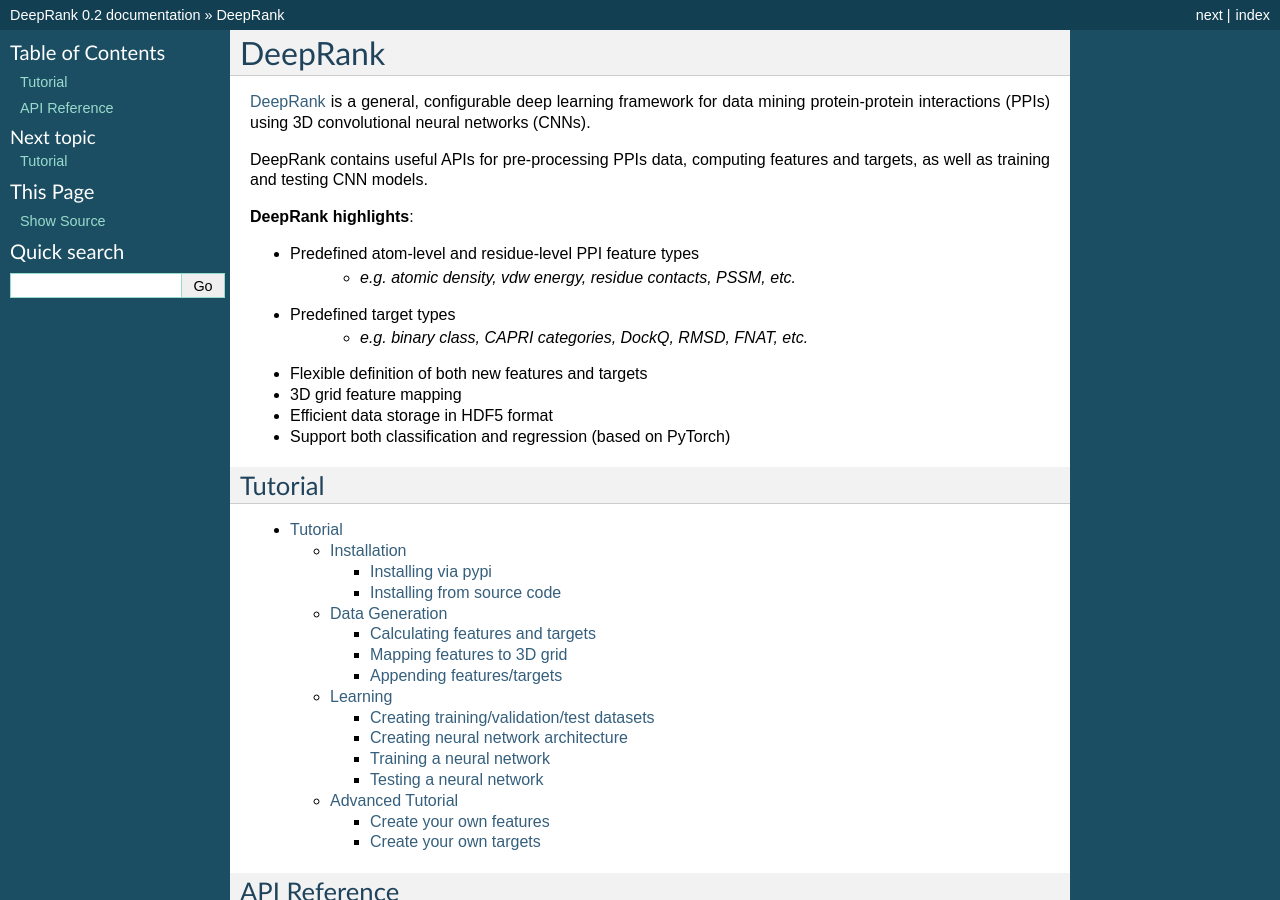
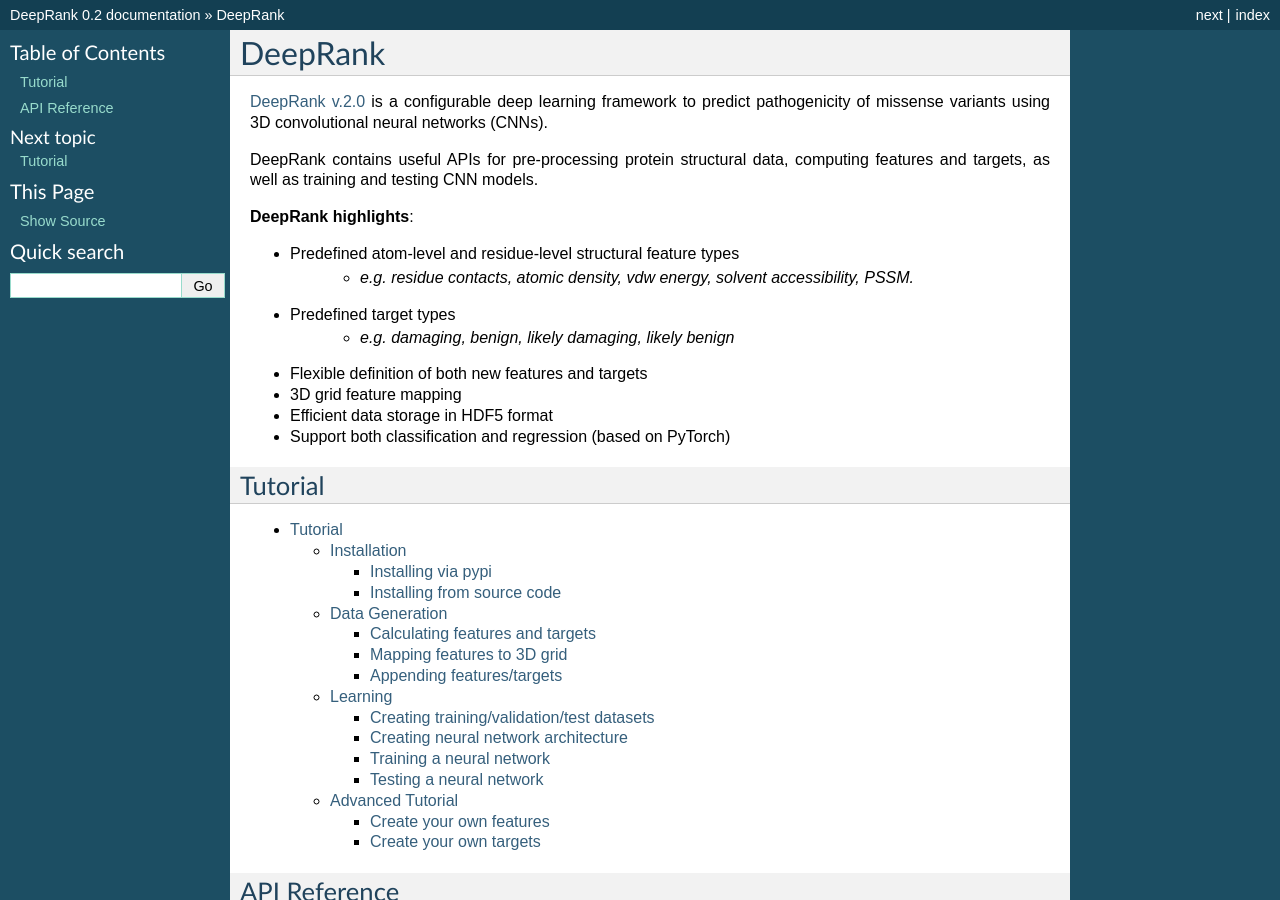
Before and after one commit to DeepRank/deeprank, a Sphinx documentation site: the page built from docs/index.rst, in a window 1280 px wide and 900 px high. Built offline with Sphinx 7.4.7, drawn with Linux system fonts in a browser that asks for light colours.

Commit message:
Update index.rst

```diff
--- a/docs/index.rst
+++ b/docs/index.rst
@@ -6,20 +6,20 @@
 DeepRank
 ========
 
-`DeepRank`_ is a general, configurable deep learning framework for data mining
-protein-protein interactions (PPIs) using 3D convolutional neural networks (CNNs).
+`DeepRank v.2.0`_ is a configurable deep learning framework to predict
+pathogenicity of missense variants using 3D convolutional neural networks (CNNs).
 
-DeepRank contains useful APIs for pre-processing PPIs data, computing features and
+DeepRank contains useful APIs for pre-processing protein structural data, computing features and
 targets, as well as training and testing CNN models.
 
-.. _`DeepRank`: https://github.com/DeepRank/deeprank
+.. _`DeepRank v.2.0`: https://github.com/DeepRank/deeprank/tree/efro-project
 
 **DeepRank highlights**:
 
-- Predefined atom-level and residue-level PPI feature types
-   - *e.g. atomic density, vdw energy, residue contacts, PSSM, etc.*
+- Predefined atom-level and residue-level structural feature types
+   - *e.g. residue contacts, atomic density, vdw energy, solvent accessibility, PSSM.*
 - Predefined target types
-   - *e.g. binary class, CAPRI categories, DockQ, RMSD, FNAT, etc.*
+   - *e.g. damaging, benign, likely damaging, likely benign*
 - Flexible definition of both new features and targets
 - 3D grid feature mapping
 - Efficient data storage in HDF5 format
```
